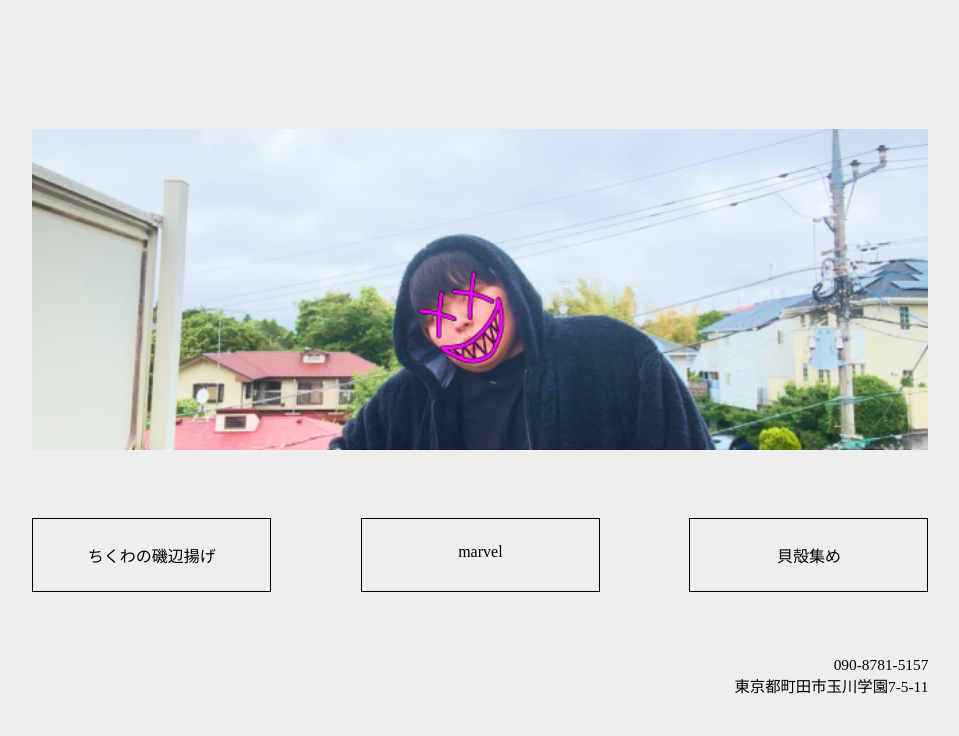
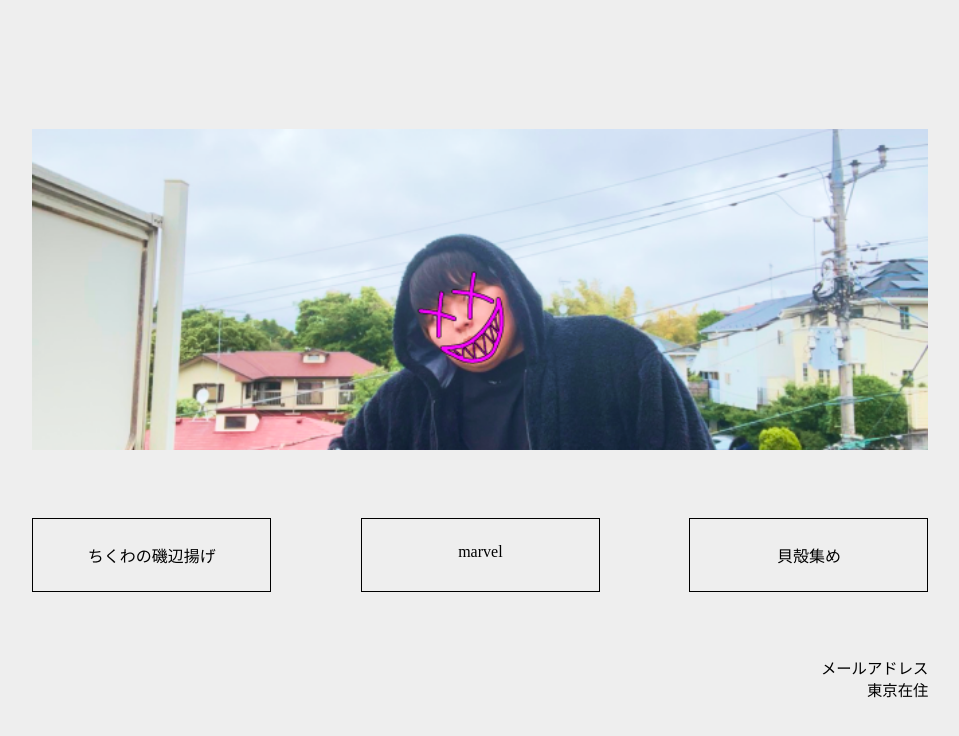
Before and after one commit to Koshio11/new_portfolio, a plain HTML site: page fashin-site/index.html in a window 1280 px wide. Shown: the part 5819-6555 px from the top of the page, without its empty margins (198-1157 px from the left). Drawn offline with nearby package versions, Linux system fonts and the light colour scheme; files whose address does not match are found by name; a web font is replaced by a local one.

Commit message:
住所変更

```diff
--- a/fashin-site/index.html
+++ b/fashin-site/index.html
@@ -151,8 +151,9 @@
             </div>
 
             <div class="footer-2">
-                <p>090-8781-5157 <br>
-                    東京都町田市玉川学園7-5-11</p>
+                <p>メールアドレス <br>
+                   東京在住
+                </p>
             </div>
 
         </div>
```
